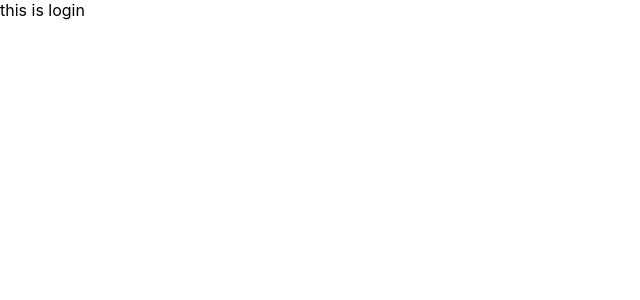
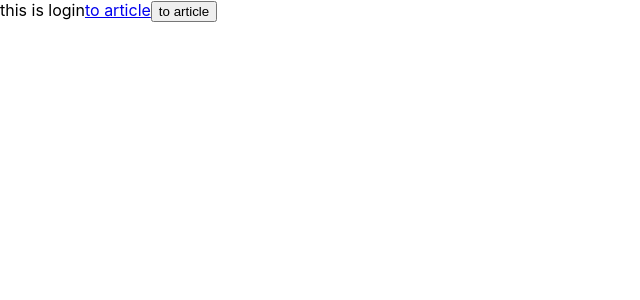
Before and after one commit to Eric3133/react-router-basic, a React (Create React App) app: page /login in a window 1280 px wide. Shown: the top 300 px of the page, without its empty margins (0-640 px from the left). Built offline with nearby package versions, Linux system fonts and the light colour scheme.

Commit message:
add link

```diff
--- a/src/page/Login/index.js
+++ b/src/page/Login/index.js
@@ -1,5 +1,14 @@
+import { Link } from 'react-router-dom';
+import { useNavigate } from 'react-router-dom';
 const Login = () => {
-  return <div>this is login</div>
+  const navigate = useNavigate();
+  return (
+    <div>
+      this is login
+      <Link to="/article">to article</Link>
+      <button onClick = {() => navigate('/article')}>to article</button>
+    </div>
+  )
 }
 
 export default Login;
```
